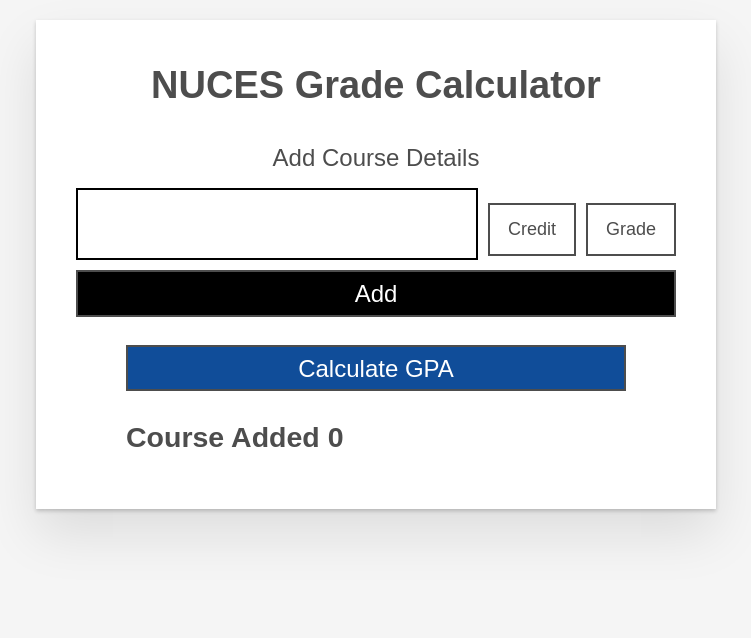
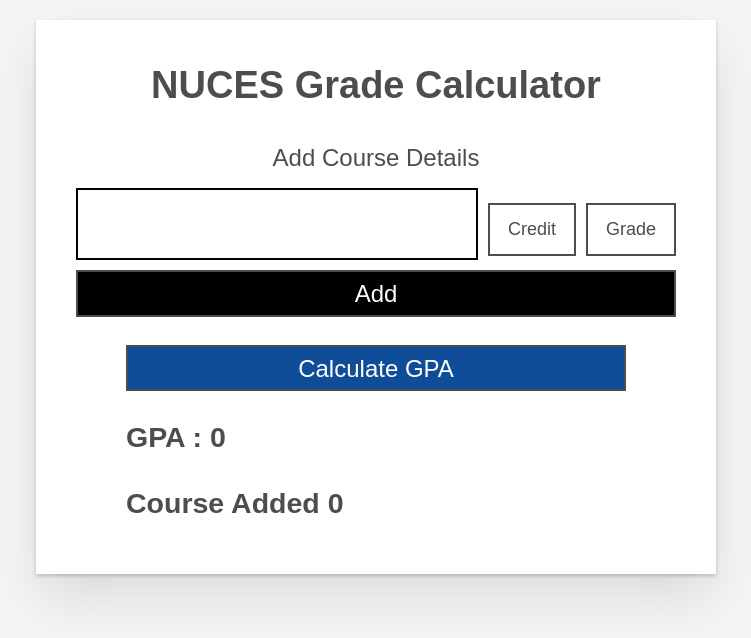
Before and after one commit to RED-Mushaf-Ali-Mir/NUCES-Grdade-Merit-WebApp, a React (Vite) app: page / in a window 1280 px wide. Shown: the top 638 px of the page, without its empty margins (264-1015 px from the left). Built offline with nearby package versions, Linux system fonts and the light colour scheme.

Commit message:
GPA Button And UI improvements

```diff
--- a/src/App.jsx
+++ b/src/App.jsx
@@ -70,8 +70,9 @@
         <FilterButton />
         <FilterButton />
       </div> */}
+      <h2 id="list-heading">{`GPA : ${CourseList.length}`}</h2>
+      <h2 id="list-heading">{`Course Added ${CourseList.length}`}</h2>
 
-      <h2 id="list-heading">{`Course Added ${CourseList.length}`}</h2>
       <ul
         role="list"
         className="todo-list stack-large stack-exception"
--- a/src/components/Course.jsx
+++ b/src/components/Course.jsx
@@ -48,6 +48,7 @@
         <label className="todo-label" htmlFor={props.id}>
           New name for {props.name}
         </label>
+        <div className="form-row">
           <input
             id={props.id}
             className="todo-text"
@@ -63,6 +64,7 @@
           <div className="dropdown small">
             <button className="btn">{newCredit}</button>
             <div className="dropdown-content">{updatedCredit}</div>
+          </div>
         </div>
       </div>
       <div className="btn-group">
--- a/src/main.jsx
+++ b/src/main.jsx
@@ -3,29 +3,7 @@
 import "./index.css";
 import App from "./App.jsx";
 
-const DATA = [
-  // {
-  //   name: "Physics",
-  //   id: "course-1",
-  //   Grade: "A+",
-  //   CreditHr: "3",
-  //   completed: true,
-  // },
-  // {
-  //   name: "FE",
-  //   id: "course-2",
-  //   Grade: "A+",
-  //   CreditHr: "3",
-  //   completed: false,
-  // },
-  // {
-  //   name: "Calculus",
-  //   id: "course-3",
-  //   Grade: "A+",
-  //   CreditHr: "3",
-  //   completed: false,
-  // },
-];
+const DATA = [];
 
 createRoot(document.getElementById("root")).render(
   <StrictMode>
```
Lines whose indentation alone changed are shown as unchanged.
